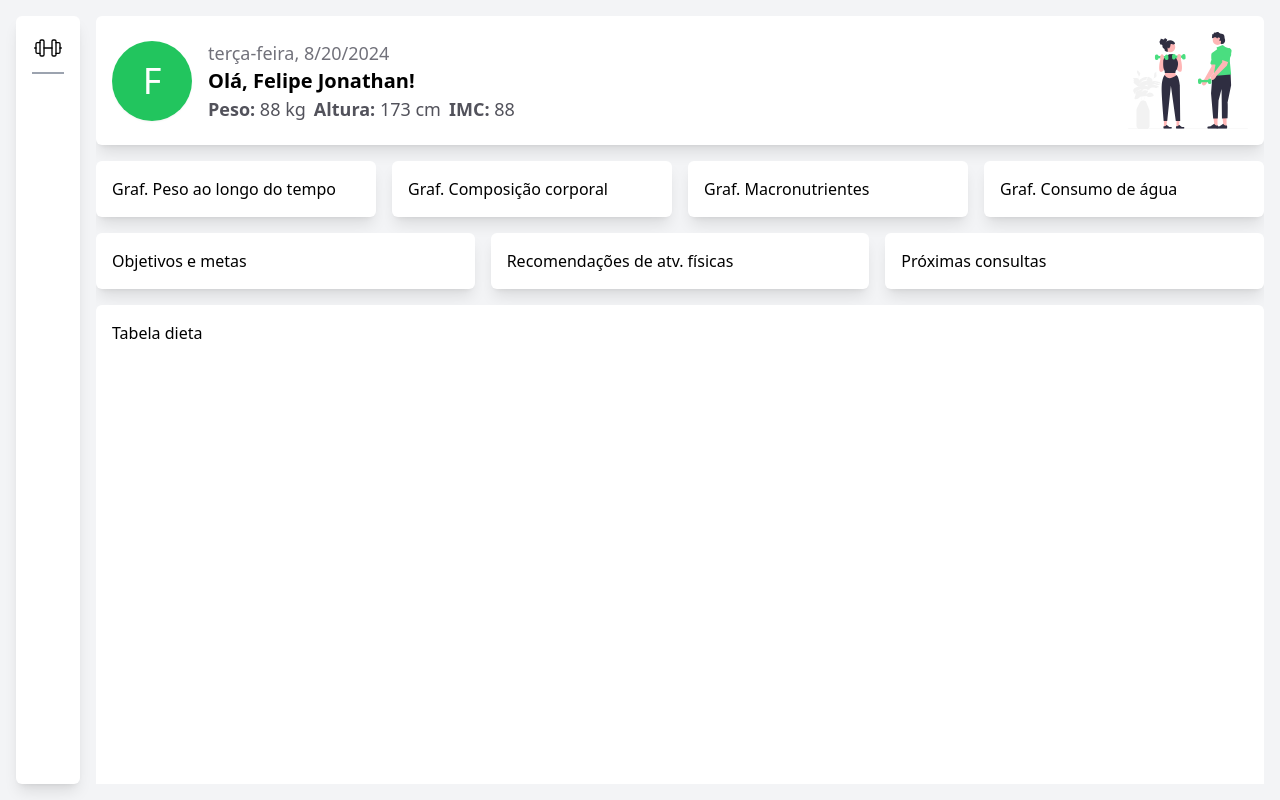
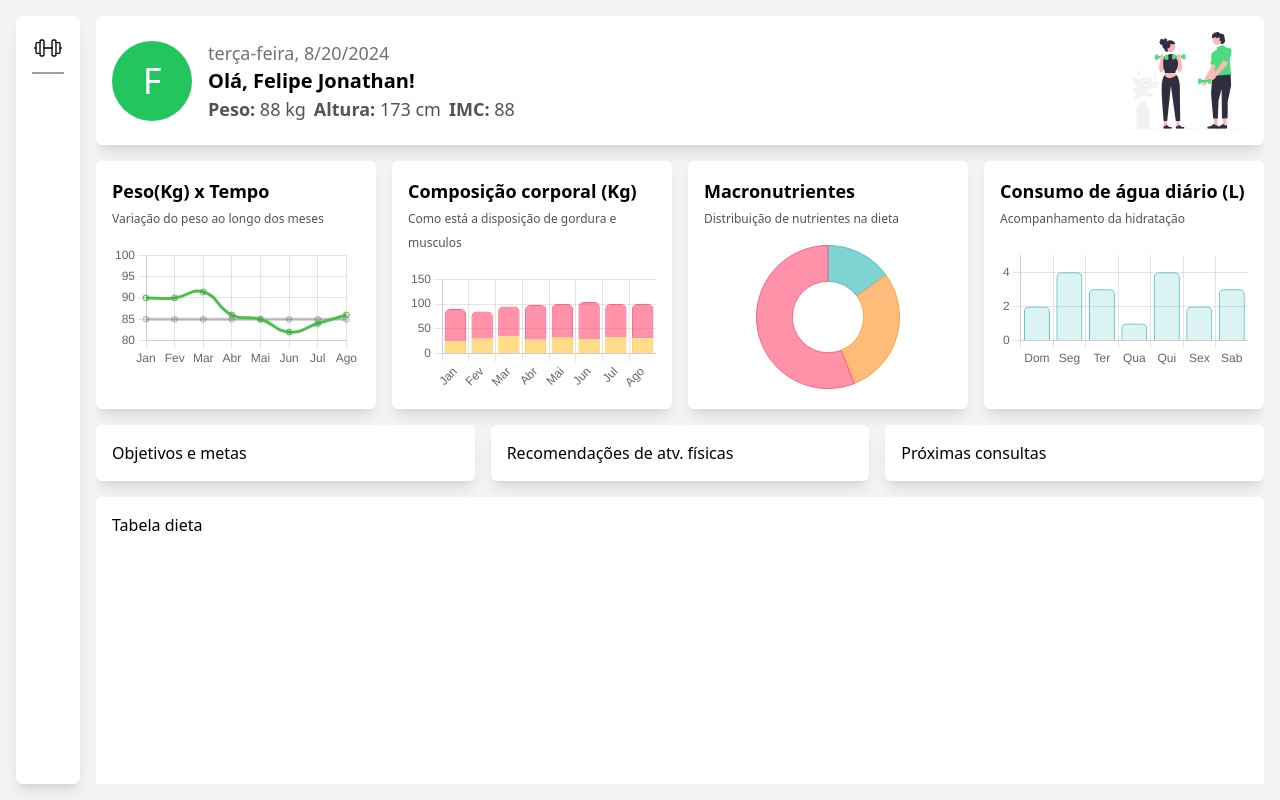
Before and after one commit to flpbrrs/fit-board, a Next.js app: page /patients in a window 1280 px wide. Built offline with nearby package versions, Linux system fonts and the light colour scheme.

Commit message:
feat: adicionando componentes de gráficos
Componentes adicionados: Título, Gráfico de composição comporal, Gráfico de macronutrientes, Gráfico de hidratação e gráfico de peso ao longo do tempo

```diff
--- /dev/null
+++ b/src/pages/components/charts/BodyCompositionResume.tsx
@@ -0,0 +1,59 @@
+import { Chart as ChartJS, CategoryScale, LinearScale, BarElement, LineElement, Title, Tooltip, Legend } from 'chart.js';
+import { Bar } from 'react-chartjs-2';
+
+ChartJS.register(CategoryScale, LinearScale, BarElement, LineElement, Title, Tooltip, Legend);
+
+export default function BodyCompositionChart() {
+  const data = {
+    labels: [
+      'Jan', 'Fev', 'Mar', 'Abr', 'Mai', 'Jun', 'Jul', 'Ago'
+    ],
+    datasets: [
+      {
+        label: 'Gordura',
+        data: [25, 30, 35, 28, 32, 29, 33, 31],
+        backgroundColor: 'rgba(255, 205, 86, 0.7)',
+        borderColor: 'rgba(255, 205, 86, 1)',
+        borderWidth: 1,
+        barPercentage: 1,
+      },
+      {
+        label: 'Massa magra',
+        data: [65, 55, 60, 70, 68, 75, 67, 69],
+        backgroundColor: 'rgba(255, 99, 132, 0.7)',
+        borderColor: 'rgba(255, 99, 132, 1)',
+        borderWidth: 1,
+        barPercentage: 1,
+        borderRadius: {
+          topLeft: 5,
+          topRight: 5,
+        },
+      },
+    ],
+  };
+
+  const options = {
+    responsive: true,
+    scales: {
+      x: {
+        stacked: true,
+      },
+      y: {
+        stacked: true,
+        beginAtZero: true,
+      },
+    },
+    plugins: {
+      legend: {
+        display: false,
+      },
+      title: {
+        display: false,
+      },
+    },
+  };
+
+    return (
+      <Bar data={data} options={options} />
+    )
+}
--- /dev/null
+++ b/src/pages/components/charts/ChartTitle.tsx
@@ -0,0 +1,17 @@
+interface ChartTitleProps {
+    title: string,
+    subtitle?:string
+}
+
+export default function ChartTitle(props: ChartTitleProps) {
+    return (
+        <div className="mb-4">
+            <p className="font-bold text-lg">
+                {props.title}
+            </p>
+            <small className="text-zinc-600 text-xs leading-3">
+                {props.subtitle}
+            </small>
+        </div>
+    );
+}
--- /dev/null
+++ b/src/pages/components/charts/MacroResume.tsx
@@ -0,0 +1,43 @@
+import { Chart as ChartJS, ArcElement, Tooltip, Legend } from 'chart.js';
+
+import { Doughnut } from 'react-chartjs-2';
+
+ChartJS.register(ArcElement, Tooltip, Legend);
+
+const MacronutrientChart = () => {
+  const data = {
+    labels: ['Proteínas', 'Carboidratos', 'Gorduras'],
+    datasets: [
+      {
+        data: [15, 29, 56],
+        backgroundColor: [
+          'rgba(75, 192, 192, 0.7)', // Proteínas
+          'rgba(255, 159, 64, 0.7)', // Carboidratos
+          'rgba(255, 99, 132, 0.7)', // Gorduras
+        ],
+        borderColor: [
+          'rgba(75, 192, 192, 1)',
+          'rgba(255, 159, 64, 1)',
+          'rgba(255, 99, 132, 1)',
+        ],
+        borderWidth: 1,
+      },
+    ],
+  };
+
+  const options = {
+    plugins: {
+      legend: {
+        display: false,
+      }
+    },
+  };
+
+  return (
+    <div className='h-36 w-full flex justify-center items-center'>
+      <Doughnut data={data} options={options} />
+    </div>
+  );
+};
+
+export default MacronutrientChart;
--- /dev/null
+++ b/src/pages/components/charts/WaterResume.tsx
@@ -0,0 +1,54 @@
+import { Chart as ChartJS, CategoryScale, LinearScale, PointElement, BarElement, Title, Tooltip, Legend, Filler, plugins, } from "chart.js";
+import { Bar } from "react-chartjs-2";
+
+ChartJS.register(CategoryScale, LinearScale, PointElement, BarElement, Title, Tooltip, Legend, Filler );
+
+const WaterChart = () => {
+  const labels = ["Dom", "Seg", "Ter", "Qua", "Qui", "Sex", "Sab"];
+  const datasets = [2, 4, 3, 1, 4, 2, 3];
+  const data = {
+    labels: labels,
+    datasets: [
+      {
+        data: datasets,
+        backgroundColor: [
+          "rgba(75, 192, 192, 0.2)",
+        ],
+        borderColor: [
+          "rgb(75, 192, 192)",
+        ],
+        borderWidth: 1,
+        barPercentage: 1,
+        borderRadius: {
+          topLeft: 5,
+          topRight: 5,
+        },
+      },
+    ],
+  };
+  const options = {
+    scales: {
+      y: {
+        title: {
+          display: false,
+        },
+        display: true,
+        beginAtZero: true,
+        max: 5,
+      },
+      x: {
+        display: true,
+      },
+    },
+    plugins: {
+        legend: {
+            display: false
+        }
+    }
+  };
+  return (
+    <Bar data={data} options={options} />
+  );
+};
+
+export default WaterChart;
--- /dev/null
+++ b/src/pages/components/charts/WeightResume.tsx
@@ -0,0 +1,54 @@
+import { Chart as ChartJS, CategoryScale, LinearScale, PointElement, LineElement, Title, Tooltip, Legend, Filler, plugins, } from "chart.js";
+import { Line } from "react-chartjs-2";
+
+ChartJS.register(CategoryScale, LineElement, LinearScale, PointElement, Title, Tooltip, Legend, Filler);
+
+export default function WeightChart() {
+    const labels = ["Jan", "Fev", "Mar", "Abr", "Mai", "Jun", "Jul", "Ago"];
+
+    const datasets = [90, 90, 91.4, 86, 85, 82, 84, 86];
+
+    const data = {
+      labels: labels,
+      datasets: [
+        {
+            label: 'Peso',
+            data: datasets,
+            borderColor: "rgb(75, 192, 75)",
+            tension: 0.5,
+        },
+        {
+            label: 'Meta de peso',
+            data: [85, 85, 85, 85, 85, 85, 85, 85],
+            borderColor: "rgba(75, 75, 75, .3)",
+        }
+      ],
+    };
+
+    const options = {
+      scales: {
+        y: {
+          title: {
+            display: false,
+          },
+          display: true,
+          min: 80,
+          max: 100
+        },
+        x: {
+          display: true,
+        },
+      },
+      plugins: {
+        legend: {
+            display: false,
+        }
+      }
+    };
+
+    return (
+      <div>
+        <Line data={data} options={options} />
+      </div>
+    )
+}
--- a/src/pages/patients/index.tsx
+++ b/src/pages/patients/index.tsx
@@ -1,6 +1,12 @@
 import Page from "../components/layout";
 import UserResume from "../components/UserResume";
+import ChartTitle from "../components/charts/ChartTitle";
+import WaterChart from "../components/charts/WaterResume";
+import WeightChart from "../components/charts/WeightResume";
+
 import { User } from "@/types/User";
+import BodyCompositionChart from "../components/charts/BodyCompositionResume";
+import MacronutrientChart from "../components/charts/MacroResume";
 
 export default function Patient() {
     const user: User = {
@@ -19,17 +25,33 @@ export default function Patient() {
                 <div className="card sm:col-span-2 lg:col-span-12">
                     <UserResume user={user}/>
                 </div>
-                <div className="card lg:col-span-3">
-                    <div>Graf. Peso ao longo do tempo</div>
+                <div className="card lg:col-span-6 xl:col-span-3">
+                    <ChartTitle
+                        title="Peso(Kg) x Tempo"
+                        subtitle="Variação do peso ao longo dos meses"
+                    />
+                    <WeightChart />
                 </div>
-                <div className="card lg:col-span-3">
-                    <div>Graf. Composição corporal</div>
+                <div className="card lg:col-span-6 xl:col-span-3">
+                    <ChartTitle
+                        title="Composição corporal (Kg)"
+                        subtitle="Como está a disposição de gordura e musculos"
+                    />
+                    <BodyCompositionChart />
                 </div>
-                <div className="card lg:col-span-3">
-                    <div>Graf. Macronutrientes</div>
+                <div className="card lg:col-span-6 xl:col-span-3">
+                    <ChartTitle
+                        title="Macronutrientes"
+                        subtitle="Distribuição de nutrientes na dieta"
+                    />
+                    <MacronutrientChart />
                 </div>
-                <div className="card lg:col-span-3">
-                    <div>Graf. Consumo de água</div>
+                <div className="card lg:col-span-6 xl:col-span-3">
+                    <ChartTitle
+                        title="Consumo de água diário (L)"
+                        subtitle="Acompanhamento da hidratação"
+                    />
+                    <WaterChart />
                 </div>
                 <div className="card sm:col-span-2 lg:col-span-4">
                     <div>Objetivos e metas</div>
```
